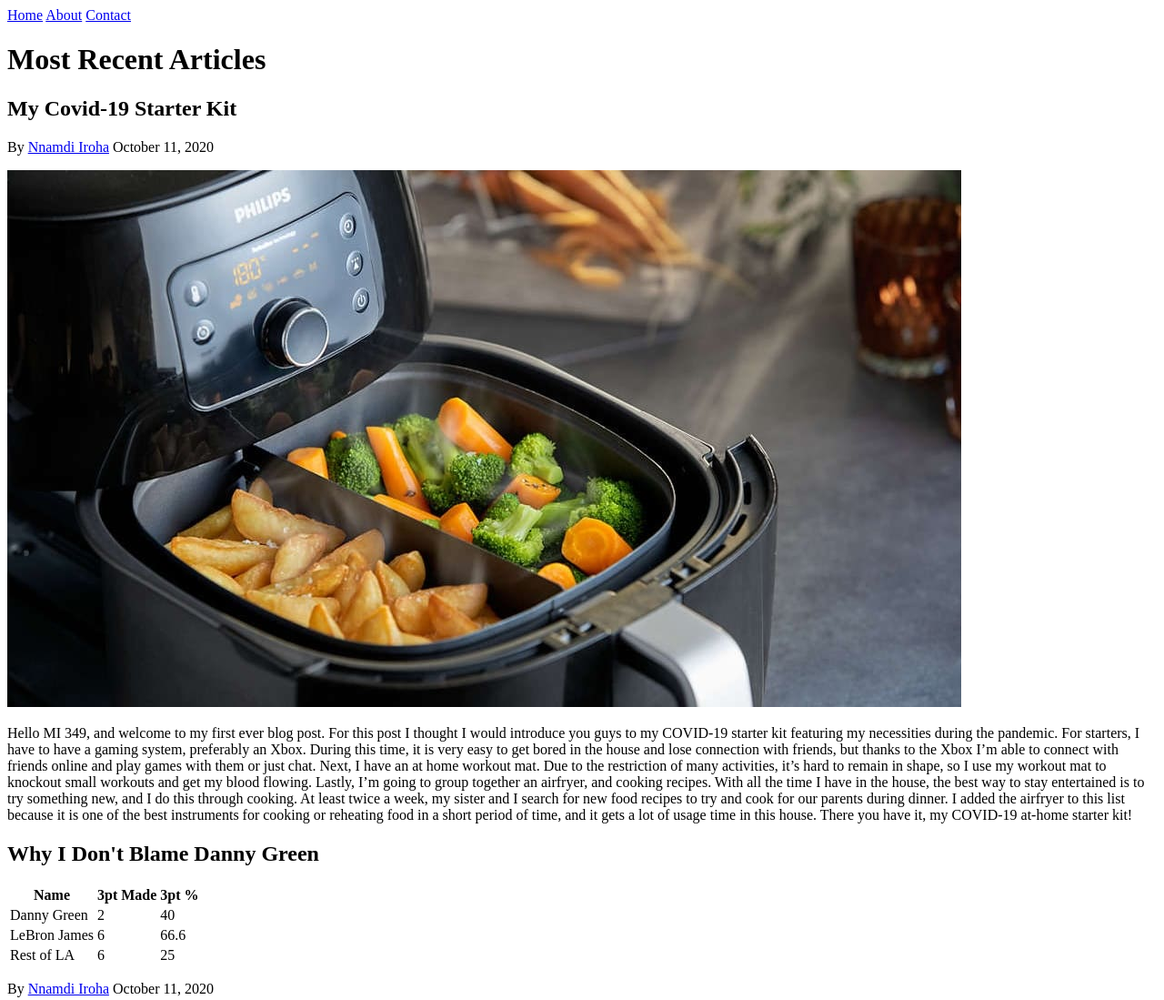
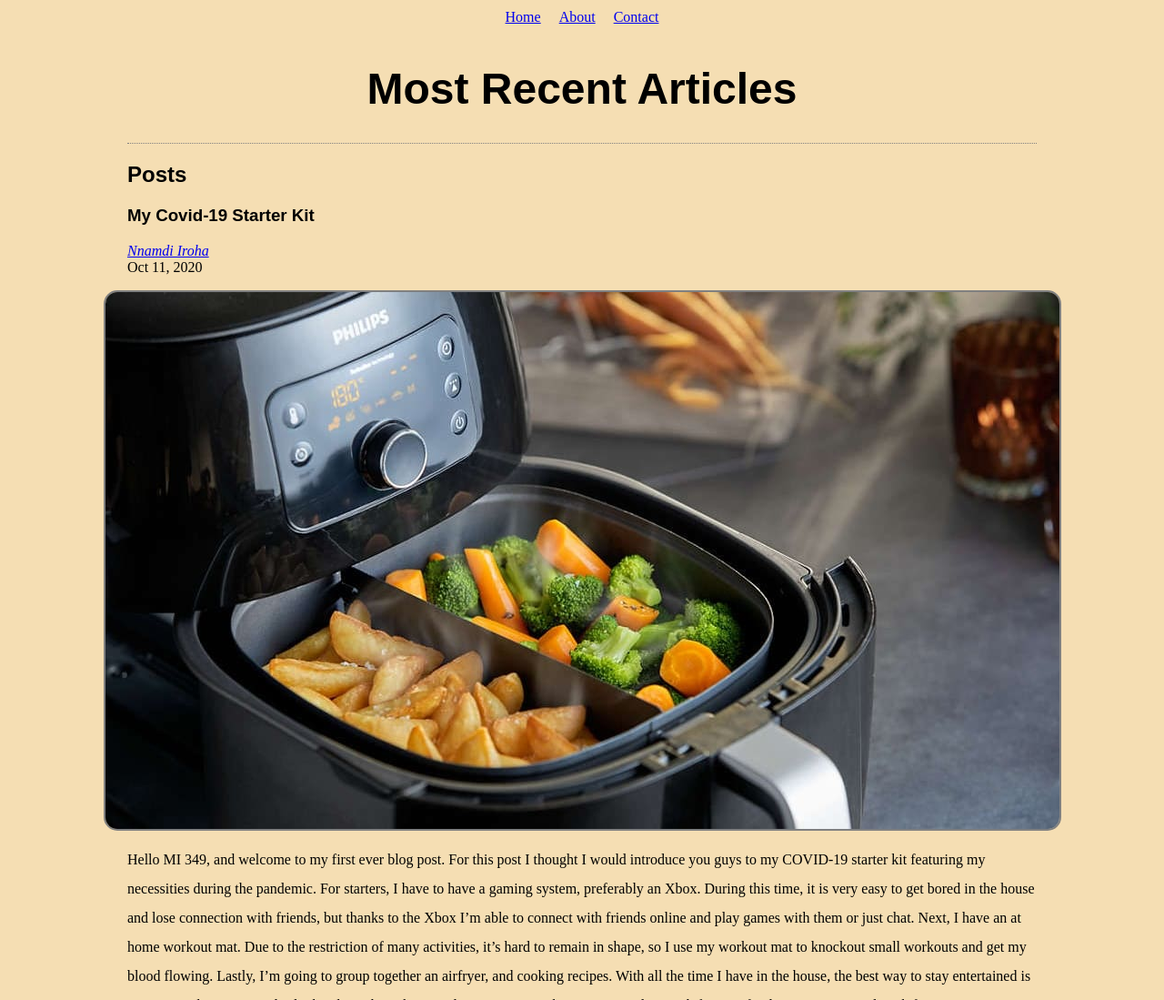
Before and after one commit to nnamdi345/mi349_blog, a plain HTML site: page index.html in a window 1280 px wide. Shown: the top 1099 px of the page at 91% size. Drawn offline with Linux system fonts and the light colour scheme.

Commit message:
style update

```diff
--- a/index.html
+++ b/index.html
@@ -3,6 +3,7 @@
 <head>
     <meta charset="UTF-8">
     <meta name="viewport" content="width=device-width, initial-scale=1.0">
+    <link rel="stylesheet" href="style.css">
     <title>Home | MI 349 Blog</title>
 </head>
 <body>
@@ -13,16 +14,20 @@
            <a href="contact.html">Contact</a>
        </nav>
    </header>
-   <main>
-       <h1>Most Recent Articles</h1>
+   <h1>Most Recent Articles</h1>
+   <section id="blog">
+       <h2>Posts</h2>
        <article class="blog-post">
-            <h2>My Covid-19 Starter Kit</h2>
-            <p>By <a href="about.html">Nnamdi Iroha</a>  October 11, 2020</p>
-            <p><img src="air-fryer-lead.jpg" alt="Philips air fryer"></p>
+            <h3>My Covid-19 Starter Kit</h3>
+            <address class="author"><a rel="author" href="about.html">Nnamdi Iroha</a></address>
+            <time datetime="2020-10-11" title="October 11, 2020">Oct 11, 2020</time>
+            <p class="pic"><img src="air-fryer-lead.jpg" alt="Philips air fryer"></p>
             <p>Hello MI 349, and welcome to my first ever blog post. For this post I thought I would introduce you guys to my COVID-19 starter kit featuring my necessities during the pandemic. For starters, I have to have a gaming system, preferably an Xbox. During this time, it is very easy to get bored in the house and lose connection with friends, but thanks to the Xbox I’m able to connect with friends online and play games with them or just chat. Next, I have an at home workout mat. Due to the restriction of many activities, it’s hard to remain in shape, so I use my workout mat to knockout small workouts and get my blood flowing. Lastly, I’m going to group together an airfryer, and cooking recipes. With all the time I have in the house, the best way to stay entertained is to try something new, and I do this through cooking. At least twice a week, my sister and I search for new food recipes to try and cook for our parents during dinner. I added the airfryer to this list because it is one of the best instruments for cooking or reheating food in a short period of time, and it gets a lot of usage time in this house. There you have it, my COVID-19 at-home starter kit!</p>
         </article>
         <article class="blog-post">
-            <h2>Why I Don't Blame Danny Green</h2>
+            <h4>Why I Don't Blame Danny Green</h4>
+            <address class="author"><a rel="author" href="about.html">Nnamdi Iroha</a></address>
+            <time datetime="2020-10-11" title="October 11, 2020">Oct 11, 2020</time>
             <table>
                 <tr>
                     <th>Name</th>
@@ -45,14 +50,15 @@
                     <td>25</td>
                 </tr>
             </table>
-            <p>By <a href="about.html">Nnamdi Iroha</a>  October 11, 2020</p>
-            <p><img src="danny-green.jpeg" alt="Danny Green 3-pt shot over Iguodala"></p>
+            <p class="pic"><img src="danny-green.jpeg" alt="Danny Green 3-pt shot over Iguodala"></p>
             <p>After the Miami Heat won game 5 of the NBA Finals against the Los Angeles Lakers, many people took to social media to berate Danny Green because he missed an open shot that had the potential to be a game winner and series winner for the Lakers. While everyone is mad and sending him death threats, I’m at home thinking, “Danny Green shouldn’t have been taking that shot anyway.” My reason for saying this is because LeBron James, who some call the greatest to ever play the game, had the hot hand and a one on one possession to end the game, but he calls for a screen resulting in him getting quadruple teamed by the Heat and having to pass out to Green. In this situation, LeBron must try to get a bucket on Jimmy Butler by using his perimeter skills. If LeBron makes or misses the shot, fans at home can live with knowing that the best player on the floor, and the hot hand, got the final shot. Instead, everyone’s at home blaming Danny Green who also was thrown a bad pass on the final shot. That’s my take on the situation. Everyone will have their own opinions.
             </p>
         </article>
-        <h3>Register for the Newsletter!</h3>
+    </section>
+    <section>
+        <h5>Register for the Newsletter!</h5>
 
-        <form action="" method="get" class="newsletter-form">
+        <form method="get" class="newsletter-form">
             <div class="newsletter-form">
                 <label for="name">Name: </label>
                 <input type="text" name="name" id="name" required>
@@ -66,6 +72,6 @@
             </div>
         </form>
 
-    </main>
+    </section>
 </body>
 </html>
--- /dev/null
+++ b/style.css
@@ -0,0 +1,48 @@
+body {
+    background-color: wheat;
+    max-width: 1000px;
+    margin: auto;
+}
+
+nav {
+    display: flex;
+    justify-content: center;
+    align-items: center;
+}
+
+nav a {
+    padding: 10px;
+}
+
+h1 {
+    font-size: 3em;
+    text-align: center;
+}
+
+h1, h2, h3, h4, h5 {
+    font-family: sans-serif;
+}
+
+p {
+    line-height: 2em;
+}
+
+#blog {
+    border-top: 1px dotted grey;
+}
+
+.blog-post {
+    border-bottom: 1px dotted grey;
+}
+
+.pic {
+    display: flex;
+    justify-content: center;
+    align-items: center;
+}
+
+.pic img {
+    display: flex;
+    border: 2px solid grey;
+    border-radius: 15px;
+}
```
Also changed, not shown: about.html (+2 -1 lines), contact.html (+3 -2 lines), 1 other file.
